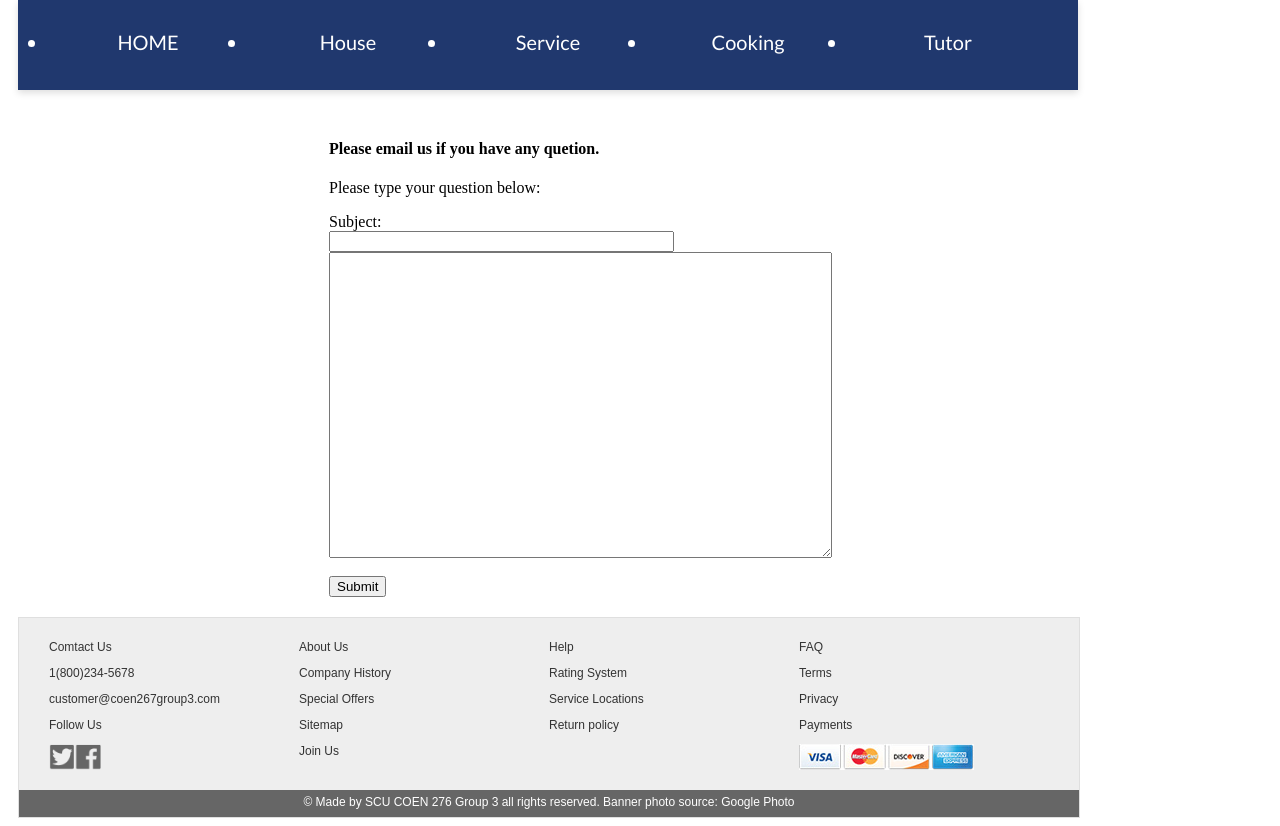
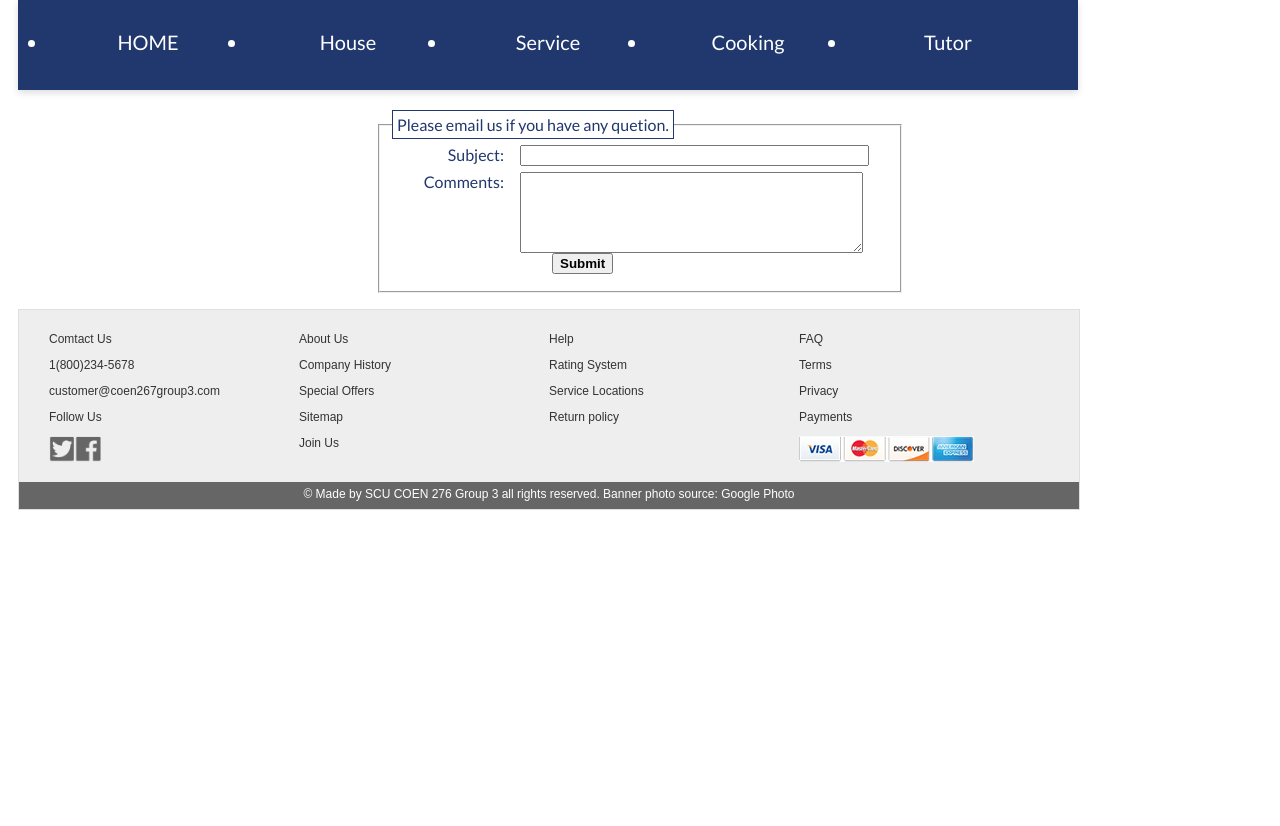
Before and after one commit to ServicesWeb/ServicesWeb, a PHP site: page /contactus.php in a window 1280 px wide. Shown: the part 123-949 px from the top of the page. After the commit the page ends 633 px from the top, so only its background shows below. Run offline with PHP 8.4, Linux system fonts and the light colour scheme.

Commit message:
clean code for contactus.php/header.php

```diff
--- a/contactus.php
+++ b/contactus.php
@@ -1,18 +1,18 @@
 <?php
     include 'header.php';
 ?>
-
 <form id="contact" action="mailto:lyan@scu.edu" enctype="text/plain" method="post">
-    <h4>Please email us if you have any quetion.</h4>
-    <p>Please type your question below:</p>
-    Subject:<br/>
-    <input name="Subject" type="text" size ="40"><br/>
-    <textarea name="content" rows="20" cols="60">
-    </textarea>
-    <br><br>
-    <input type="submit" value="Submit"><br/>
+    <fieldset>
+        <legend>Please email us if you have any quetion.</legend>
+        <label class="contactusheading" for="name">Subject:</label>
+        <input name="Subject" type="text" size ="40">
+        <br/>
+        <label class="contactusheading" for="content">Comments:</label>
+        <textarea name="content" rows="5" cols="40"></textarea>
+        <br>
+        <input type="submit" value="Submit"><br/>
+    </fieldset>
 </form>
-
 <?php
     require 'foot.php';
 ?>
--- a/main.css
+++ b/main.css
@@ -63,7 +63,7 @@ img.imagenews{
 #menubar li {
     float:left;
     width:200px;
-    font-family: 'Lato', Helvetica Neue, Helvetica, Arial, sans-serif;
+    font-family: 'Lato', 'Helvetica Neue', "Helvetica", 'Arial', sans-serif;
     font-size: 20px;
 
 
@@ -71,7 +71,7 @@ img.imagenews{
 #menubar{
     background-color: #20386E;
     height: 80px;
-    font-family: 'Lato', Helvetica Neue, Helvetica, Arial, sans-serif;
+    font-family: 'Lato', 'Helvetica Neue', "Helvetica", 'Arial', sans-serif;
     font-size: 20px;
     padding-top:10px;
     padding-left: 30px;
@@ -143,7 +143,7 @@ div.topbanner h1{
     font-size: 35px;
     margin: 0;
     text-align:center;
-    font-family: 'Lato', Helvetica Neue, Helvetica, Arial, sans-serif;
+    font-family: 'Lato', 'Helvetica Neue', "Helvetica", 'Arial', sans-serif;
 }
 
 .topbanner ul li{
@@ -176,7 +176,7 @@ div.bottombanner h2{
     font-size: 20px;
     margin: 0;
     text-align:center;
-    font-family: 'Lato', Helvetica Neue, Helvetica, Arial, sans-serif;
+    font-family: 'Lato', 'Helvetica Neue', "Helvetica", 'Arial', sans-serif;
 }
 
 .bottombanner ul li{
@@ -332,15 +332,33 @@ img.sellerprofileimg{
 
 
 /* css for help.php */
-#contact{
-  margin-top: 50px;
-  margin-bottom: 20px;
-  margin-left: auto;
-  margin-right: auto;
-  width: 50%;
+#contact>fieldset{
+    color: #20386E;
+    font-size: 16px;
+    font-family: 'Lato', 'Helvetica Neue', "Helvetica", 'Arial', sans-serif;
+    width: 31em;
+    margin-left: auto;
+    margin-right: auto;
+    margin-top: 20px;
 }
-
-
+#contact input{
+    font-weight: bold;
+    margin-bottom: 0.5em;
+}
+#contact input[type="submit"]{
+    font-weight: bold;
+    margin-left: 12em;
+}
+label.contactusheading{
+    float: left;
+    margin-right: 1em;
+    text-align: right;
+    width: 7em;
+}
+#contact legend{
+    border: 1px solid #20386E;
+    padding: 0.25em;
+}
 /* css for search.php and help.php and sitemap.php*/
 #searchdiv{
     padding-left: 100px;
```
Also changed, not shown: header.php (+0 -23 lines).
